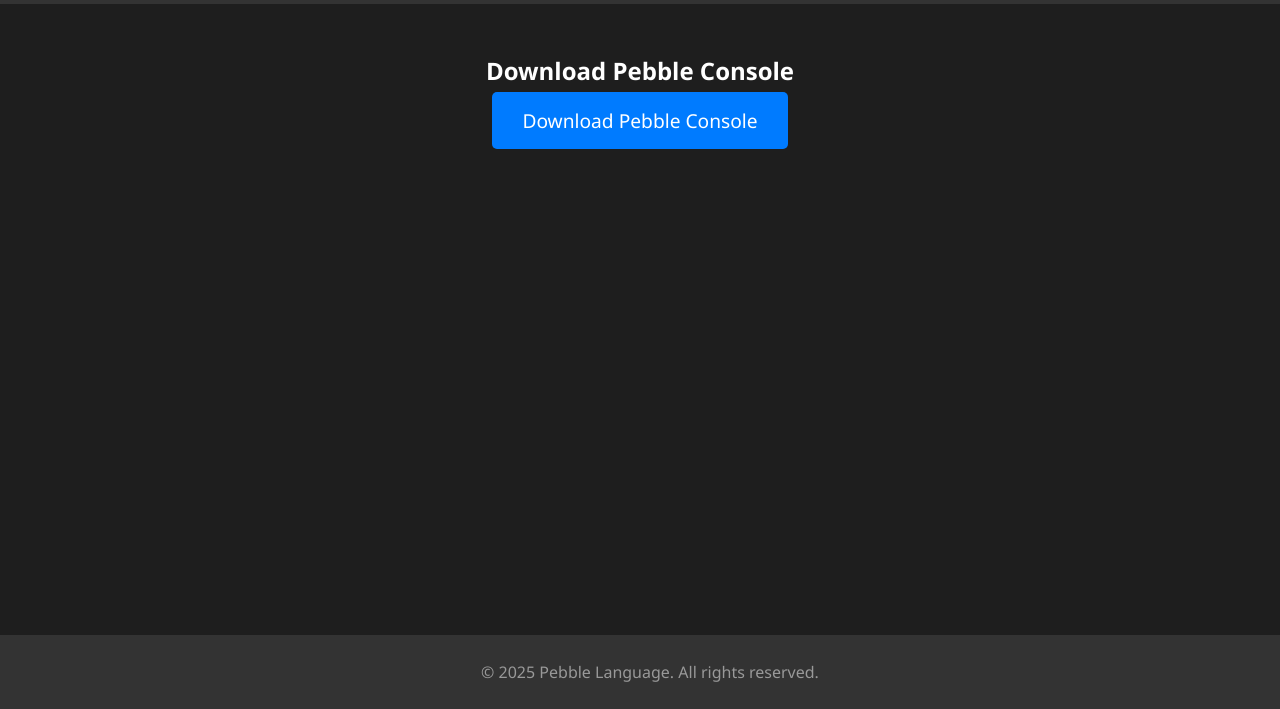
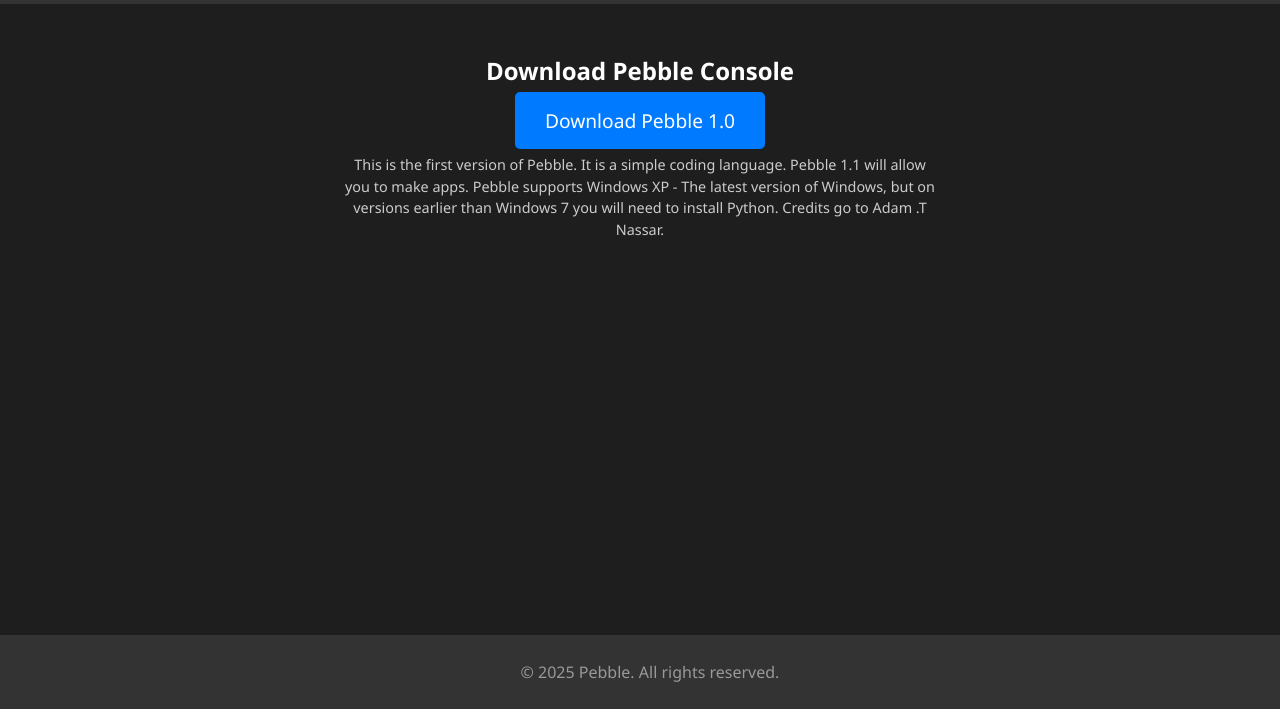
Before and after one commit to AGOODGITDUCK/PebbleCode, a plain HTML site: page PebbleSite/index.html in a window 1280 px wide. Shown: the part 91-800 px from the top of the page. Drawn offline with Linux system fonts and the light colour scheme.

Commit message:
Update index.html

```diff
--- a/PebbleSite/index.html
+++ b/PebbleSite/index.html
@@ -3,7 +3,7 @@
 <head>
   <meta charset="UTF-8">
   <meta name="viewport" content="width=device-width, initial-scale=1.0">
-  <title>Pebble Language</title>
+  <title>Pebble</title>
   <style>
     body {
       font-family: 'Segoe UI', Tahoma, Geneva, Verdana, sans-serif;
@@ -34,9 +34,19 @@
       border-radius: 5px;
       cursor: pointer;
       text-decoration: none;
+      transition: background-color 0.2s;
     }
     .download-button:hover {
       background-color: #0056b3;
+    }
+    .info-text {
+      margin-top: 20px;
+      font-size: 0.9em;
+      color: #cccccc;
+      max-width: 600px;
+      margin-left: auto;
+      margin-right: auto;
+      line-height: 1.5em;
     }
     footer {
       background-color: #333333;
@@ -51,18 +61,24 @@
 <body>
 
   <header>
-    <h1>Pebble Language</h1>
+    <h1>Pebble</h1>
   </header>
 
   <div class="download-section">
     <h2>Download Pebble Console</h2>
-    <a href="https://github.com/AGOODGITDUCK/PebbleCode/raw/main/PebbleConsole.exe" class="download-button" download>
-      Download Pebble Console
+    <a href="https://github.com/AGOODGITDUCK/PebbleCode/raw/main/PebbleConsole.exe"
+       class="download-button" download>
+       Download Pebble 1.0
     </a>
+    <p class="info-text">
+      This is the first version of Pebble. It is a simple coding language. Pebble 1.1 will allow you to make apps.
+      Pebble supports Windows XP - The latest version of Windows, but on versions earlier than Windows 7 you will need to install Python.
+      Credits go to Adam .T Nassar.
+    </p>
   </div>
 
   <footer>
-    <p>&copy; 2025 Pebble Language. All rights reserved.</p>
+    <p>&copy; 2025 Pebble. All rights reserved.</p>
   </footer>
 
 </body>
```
